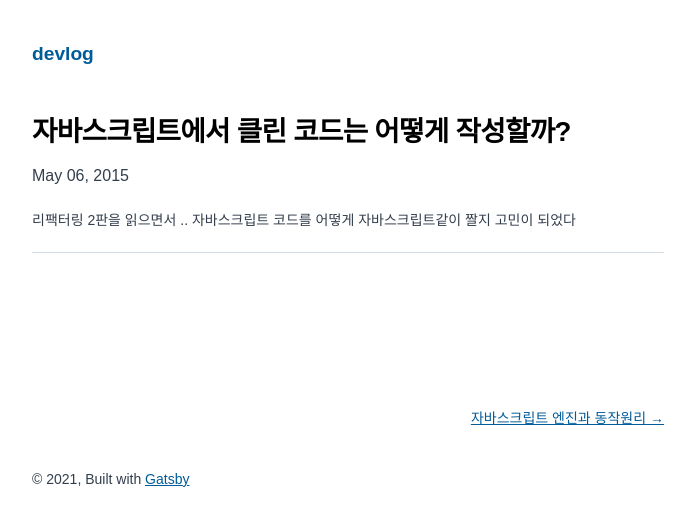
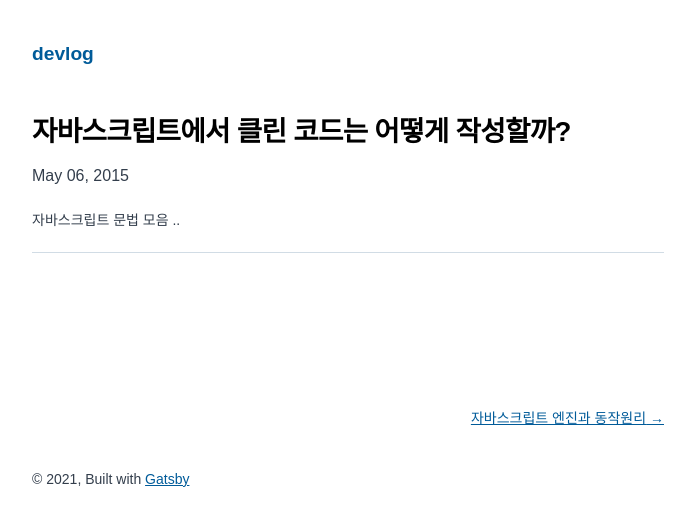
Before and after one commit to sim-eunzi/sim-eunzi.github.io, a Gatsby site: page /javascript/ in a window 1280 px wide. Shown: the whole page, without its empty margins (292-987 px from the left). Built offline with nearby package versions, Linux system fonts and the light colour scheme; Gatsby itself is replaced by a stand-in of ours.

Commit message:
description 추가

```diff
--- a/content/blog/javascript/index.md
+++ b/content/blog/javascript/index.md
@@ -3,5 +3,4 @@ title: 자바스크립트에서 클린 코드는 어떻게 작성할까?
 date: "2015-05-06T23:46:37.121Z"
 ---
 
-리팩터링 2판을 읽으면서  ..
-자바스크립트 코드를 어떻게 자바스크립트같이 짤지 고민이 되었다
+자바스크립트 문법 모음 ..
--- a/content/blog/javascript/javascript-scope.md
+++ b/content/blog/javascript/javascript-scope.md
@@ -1,6 +1,7 @@
 ---
 title: 스코프란 무엇인가?
 date: '2021-05-13T20:30:37.121Z'
+description: '변수가 살아있는 곳 알아보자'
 ---
 
 프로그래밍을 하다보면 변수는 어디에 살아있는지, 프로그램이 필요한 변수는 어떻게 찾는지 의문이 든다.
```
